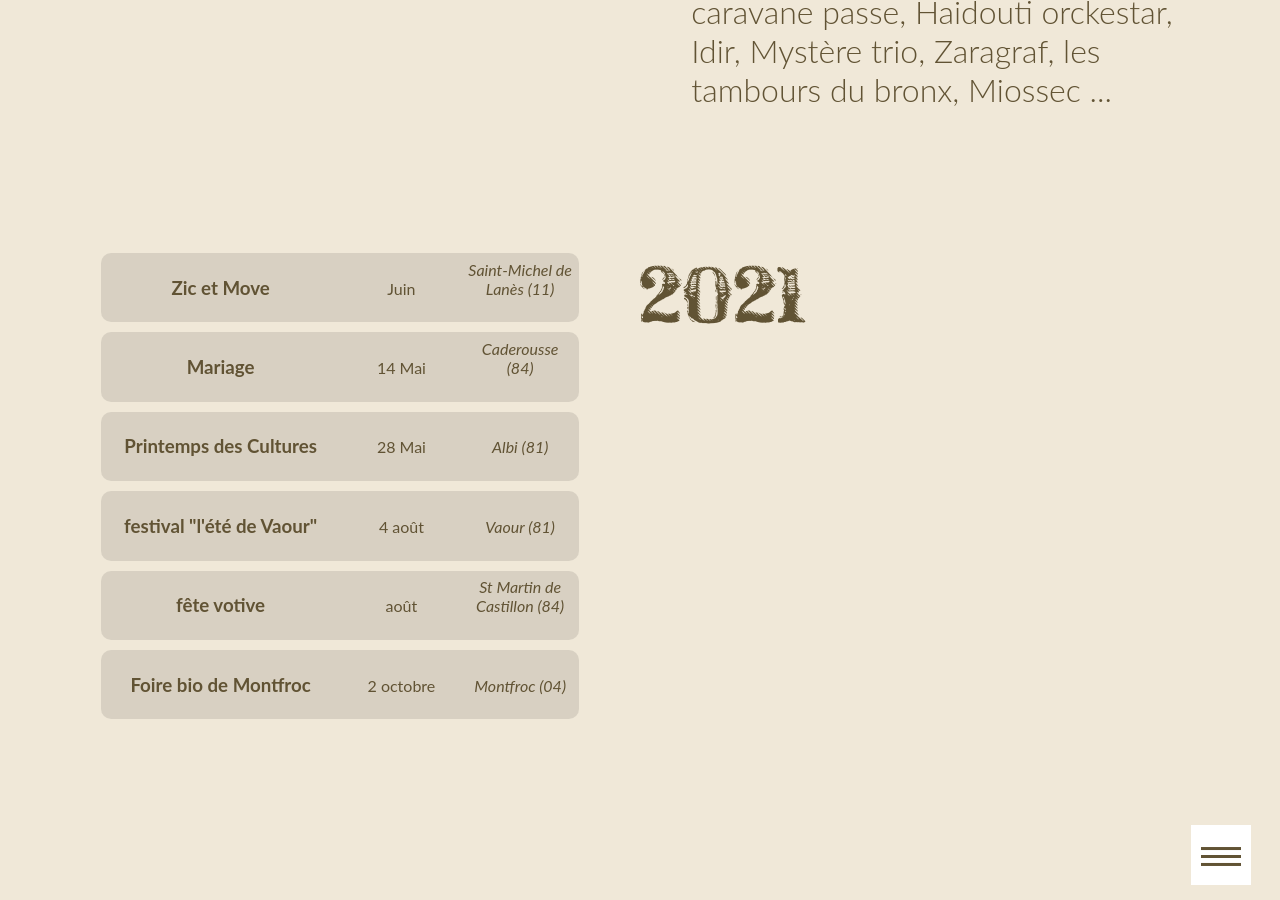
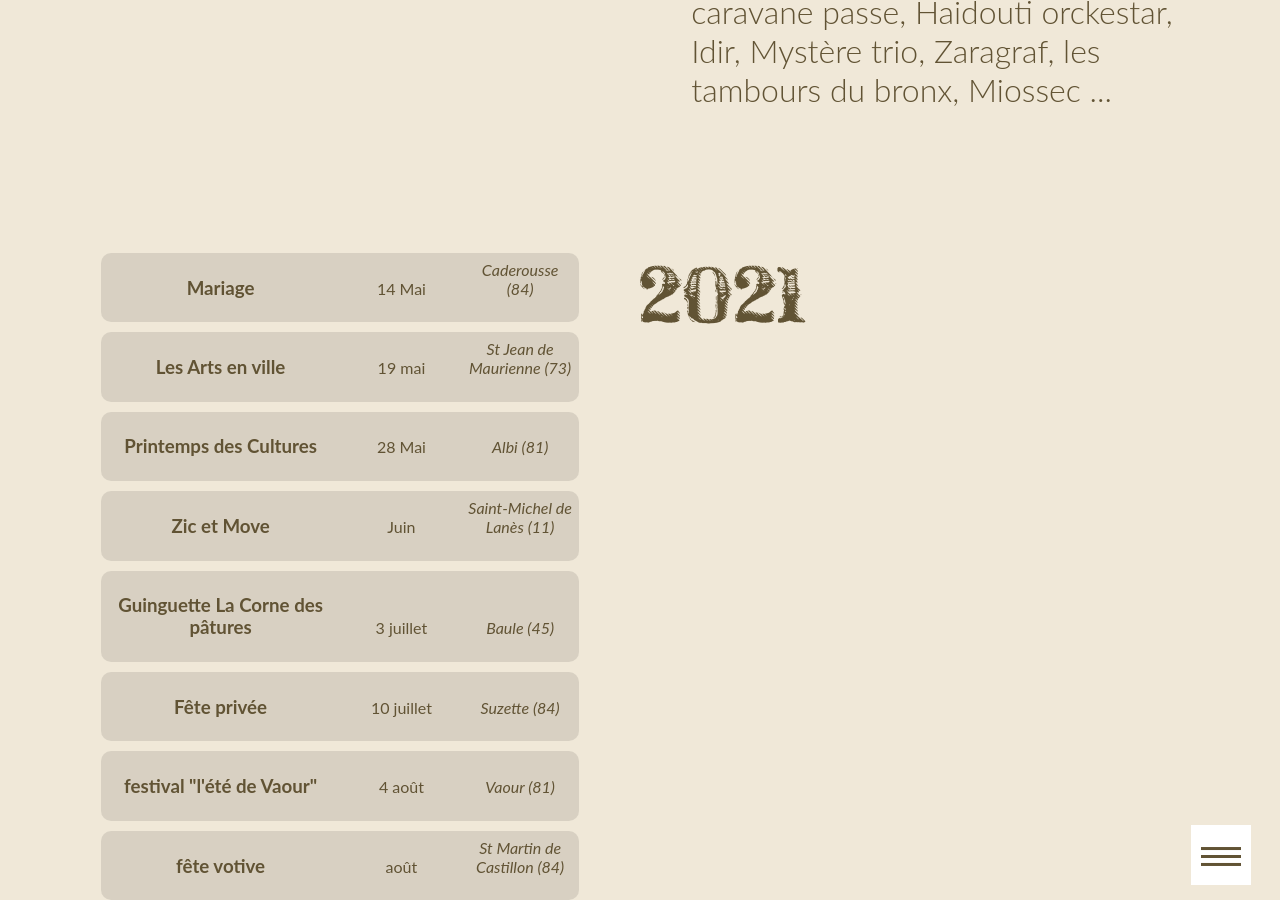
Before and after one commit to ftmftrs/ftmftrs.github.io, a Jekyll site: the page built from concert/index.html, in a window 1280 px wide and 900 px high, scrolled down 801 px. Built offline with Jekyll 4.4.1, drawn with Linux system fonts in a browser that asks for light colours; Markdown is read by kramdown in place of the engine named in the settings; comment, search, counter and statistics services are not loaded.

Commit message:
Update concerts.yml

```diff
--- a/_data/concerts.yml
+++ b/_data/concerts.yml
@@ -1,17 +1,30 @@
 ---
 - name: 2021
   dates:
-    - title: Zic et Move
-      date: Juin
-      address: Saint-Michel de Lanès (11)
 
     - title: Mariage
       date: 14 Mai
       address: Caderousse (84)
 
+    - title: Les Arts en ville
+      date: 19 mai
+      address: St Jean de Maurienne (73)
+
     - title: Printemps des Cultures
       date: 28 Mai
       address: Albi (81)
+
+    - title: Zic et Move
+      date: Juin
+      address: Saint-Michel de Lanès (11)
+
+    - title: Guinguette La Corne des pâtures
+      date: 3 juillet
+      address: Baule (45)
+
+    - title: Fête privée
+      date: 10 juillet
+      address: Suzette (84)
 
     - title: festival "l'été de Vaour"
       date: 4 août
```
